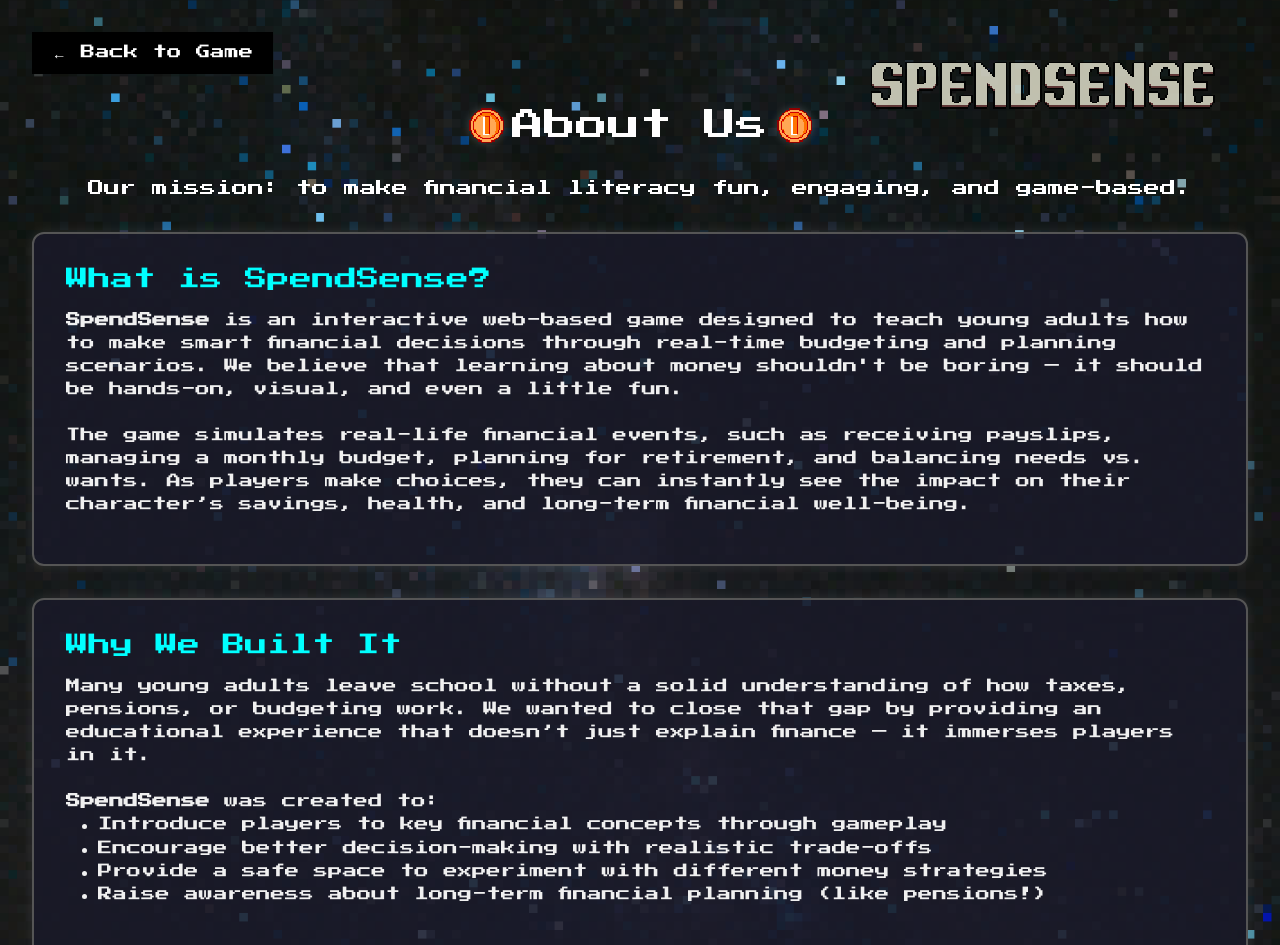
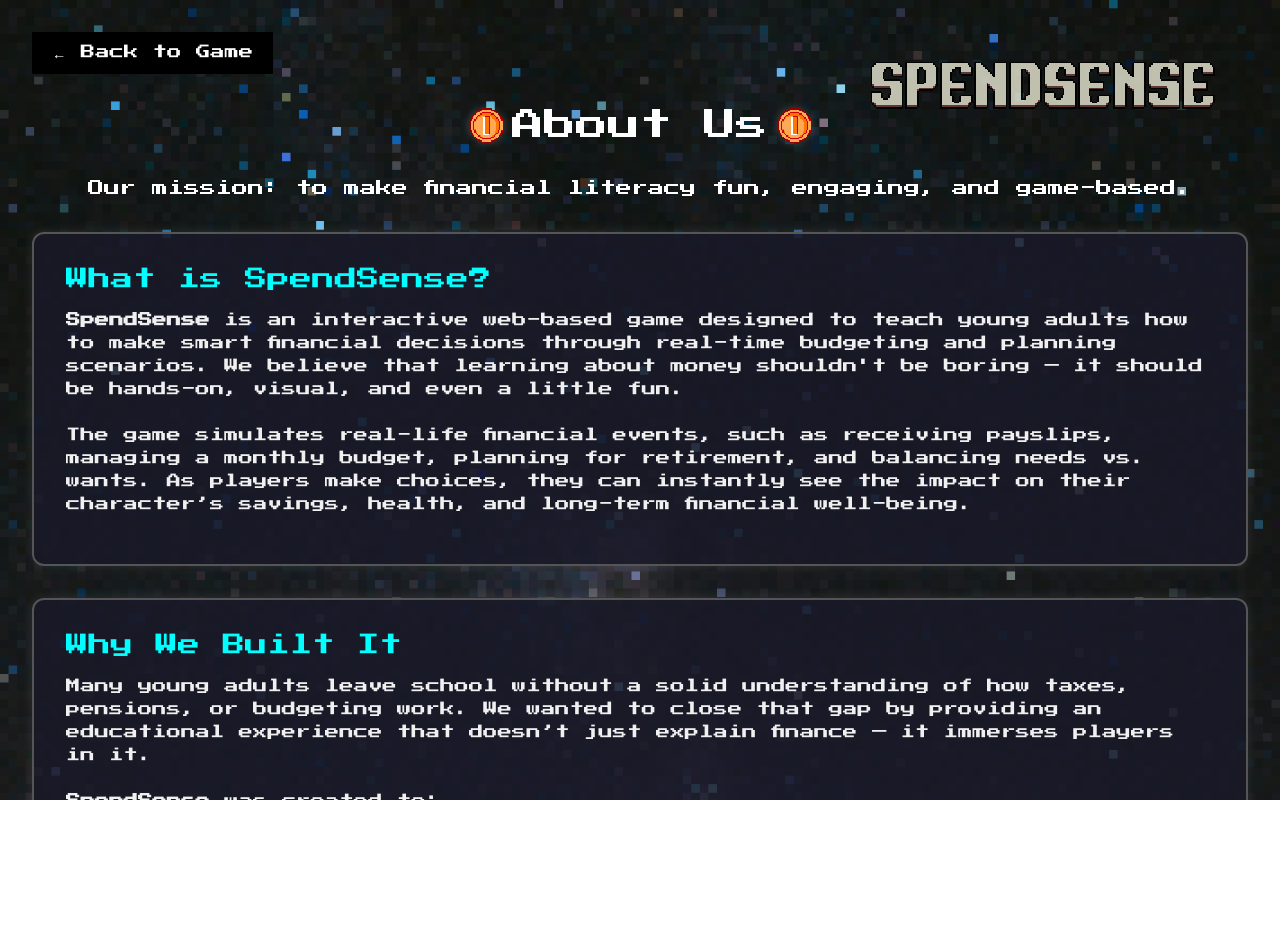
Before and after one commit to VizonaVerse/SpendSense, a React (Create React App) app in the folder SpendSense/spendsense-react/: page /about-us in a window 1280 px wide. Shown: the top 945 px of the page. After the commit the page ends 800 px from the top, so only its background shows below. Built offline with nearby package versions, Linux system fonts and the light colour scheme.

Commit message:
about us scrolling fixed

```diff
--- a/SpendSense/spendsense-react/src/App.css
+++ b/SpendSense/spendsense-react/src/App.css
@@ -29,7 +29,7 @@ html, body {
 #main-wrapper {
   position: relative;
   height: 100vh;
-  overflow: hidden;
+  overflow: auto;
 }
 
 #scroll-container {
@@ -513,3 +513,9 @@ table.table-bordered {
     transform: rotate(-20deg) translateY(-10px);
   }
 }
+
+.learn-page {
+  min-height: 100vh;
+  height: auto;
+  overflow-y: auto;
+}
--- a/SpendSense/spendsense-react/src/components/AboutUs.js
+++ b/SpendSense/spendsense-react/src/components/AboutUs.js
@@ -15,6 +15,7 @@ const AboutUs = () => {
   const navigate = useNavigate();
 
   return (
+    <div style={{ maxHeight: '100vh', overflowY: 'auto' }}>
       <div className="learn-page">
         <button className="back-button" onClick={() => navigate("/")}>
           ← Back to Game
@@ -48,12 +49,14 @@ const AboutUs = () => {
             Many young adults leave school without a solid understanding of how taxes, pensions, or budgeting work. We wanted to close that gap by providing an educational experience that doesn’t just explain finance — it immerses players in it.
             <br /><br />
             <strong>SpendSense</strong> was created to:
-          <ul>
+          </p>
+          <ul className="learn-text">
             <li>Introduce players to key financial concepts through gameplay</li>
             <li>Encourage better decision-making with realistic trade-offs</li>
             <li>Provide a safe space to experiment with different money strategies</li>
             <li>Raise awareness about long-term financial planning (like pensions!)</li>
           </ul>
+          <p className="learn-text">
             <br />
             We hope that by playing, users will leave not just with a high score — but with more confidence to handle real-world finances.
           </p>
@@ -68,7 +71,9 @@ const AboutUs = () => {
           </p>
         </section>
       </div>
+    </div>
   );
+
 };
 
 export default AboutUs;
```
Also changed, not shown: 1 other file (tests, documents, lock files or other folders). Lines whose indentation alone changed are shown as unchanged.
